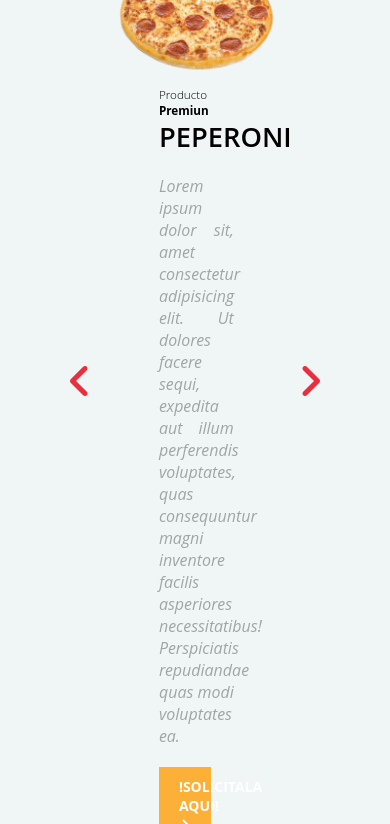
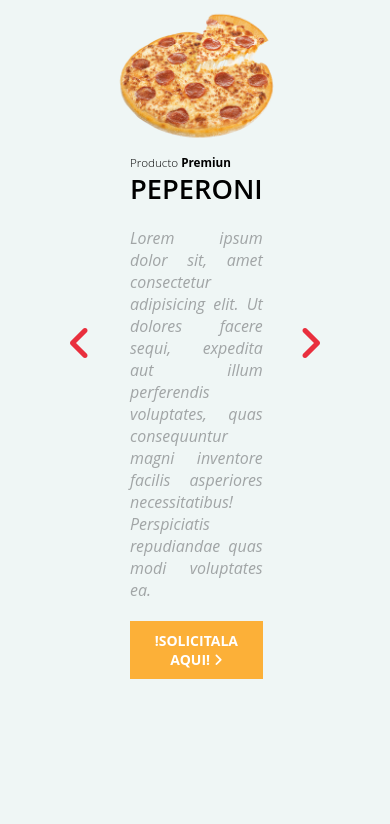
Before and after one commit to israelazdj/practica_restaurante, a plain HTML site: page view/index.html in a window 390 px wide. Shown: the part 64-888 px from the top of the page. After the commit the page ends 844 px from the top, so only its background shows below. Drawn offline with Linux system fonts and the light colour scheme.

Commit message:
boton de soliciar-mejora de estilo

```diff
--- a/css/style.css
+++ b/css/style.css
@@ -97,15 +97,17 @@ body{
     text-transform: uppercase;
     font-size: 14px;
     color: white;
-    width: 70%;
+    justify-content: center;
+    margin-top: 20px;
+    width: 100%;
     background: var(--color-primario);
     font-weight: 700;
     padding: 10px 20px;
     outline: none;
     border: 2ps solid var(--color-primario);
     cursor: pointer;
-    position: relative;
-    top:20px;
+   /*  position: relative;
+    top:20px; */
     transition: all 0.3s;
 }
 /* .btn:hover{
@@ -161,15 +163,9 @@ body{
     transition: all 0.5s;
 }
 
-
 .header_cont i:hover{
    color: var(--color-secundario);
 }
-
-
-
-
-
 .menu-productos{
     padding: 0 30px;
     /* display: flex;
@@ -262,14 +258,10 @@ body{
         flex-direction: column;
     }
     .descripcion_prod{
-        width: 70%;
+        width: 100%;
         order: 1;
     }
-    .descripcion_prod .btn:hover{
-        padding: 10px 40px;
-        width: 80%;
-        transition: all 0.5s;
-    }
+
     .menu-bar{
         justify-content: space-evenly;
     }
@@ -293,6 +285,10 @@ body{
     }
 }
 @media(max-width:600px){
+    .descripcion_prod .btn:hover{
+       background: #da8600bd;
+        transition: all 0.5s;
+    }
     .header_cont{
         width: 90%;
         position: fixed;
```
